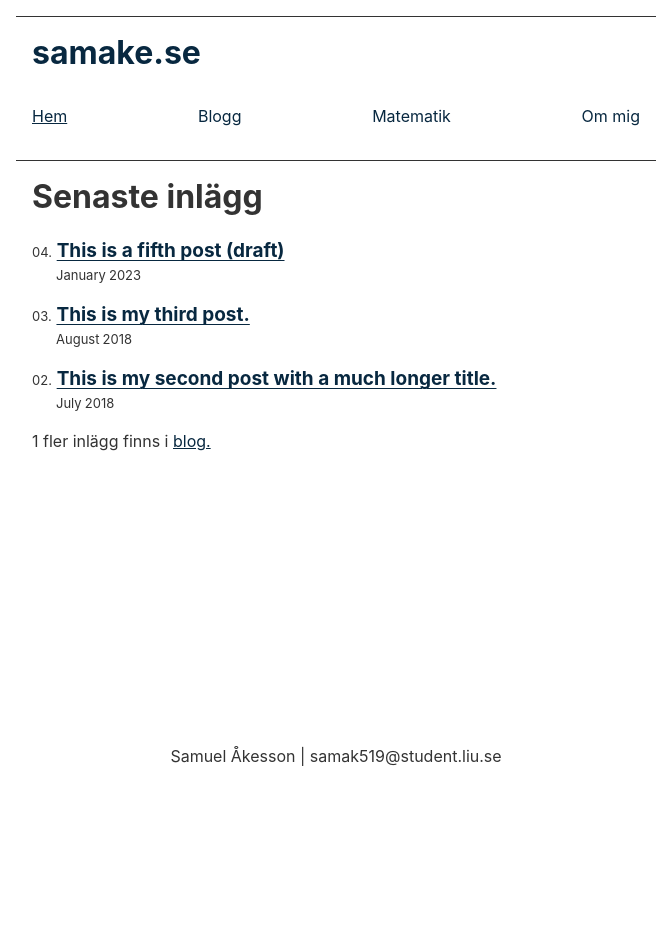
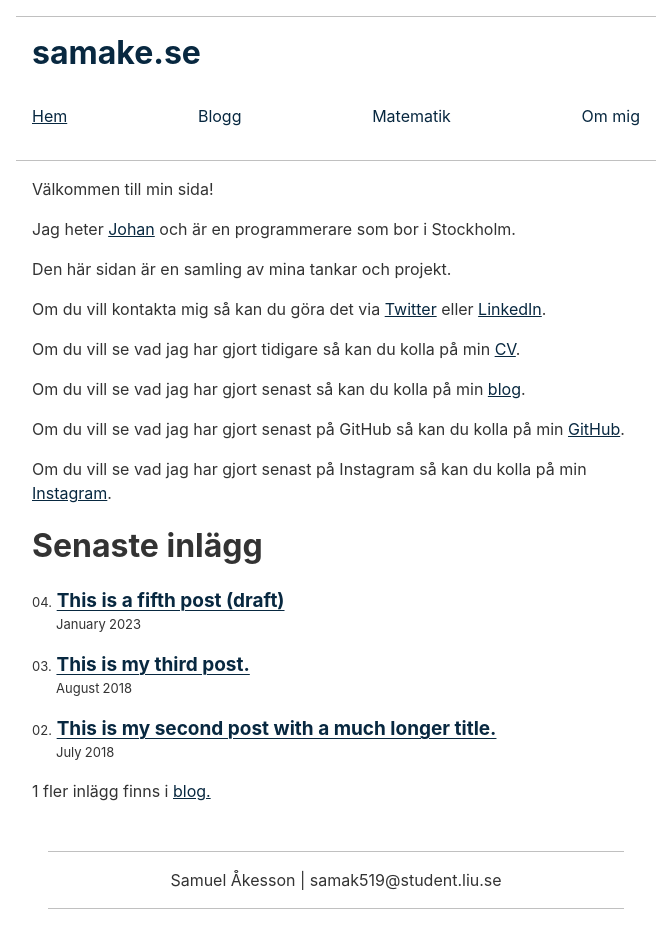
Before and after one commit to Sermuns/sermuns, an Eleventy site: page pages/index.njk in a window 1280 px wide. Shown: the whole page, without its empty margins (304-974 px from the left). Before the commit the page ends 800 px from the top, so only its background shows below. Built offline with nearby package versions, Linux system fonts and the light colour scheme; Eleventy itself is replaced by a stand-in of ours; files that its build step writes are made by us from their sources.

Commit message:
changing header again

```diff
--- a/pages/about/index.md
+++ b/pages/about/index.md
@@ -1,11 +1,9 @@
 ---
-layout: layouts/base
+layout: layouts/site
 title: Om mig
 eleventyNavigation:
   key: Om mig
   order: 99
 ---
 
-# {{title}}
-
-I am a person that writes stuff.
+Jag är en kreativ person.
--- a/pages/index.njk
+++ b/pages/index.njk
@@ -5,6 +5,16 @@ eleventyNavigation:
   order: 1
 numberOfLatestPostsToShow: 3
 ---
+
+<p>Välkommen till min sida!</p>
+<p>Jag heter <a href="/about">Johan</a> och är en programmerare som bor i Stockholm.</p>
+<p>Den här sidan är en samling av mina tankar och projekt.</p>
+<p>Om du vill kontakta mig så kan du göra det via <a href="https://twitter.com/johanbrook">Twitter</a> eller <a href="asdasd">LinkedIn</a>.</p>
+<p>Om du vill se vad jag har gjort tidigare så kan du kolla på min <a href="/cv">CV</a>.</p>
+<p>Om du vill se vad jag har gjort senast så kan du kolla på min <a href="/blog">blog</a>.</p>
+<p>Om du vill se vad jag har gjort senast på GitHub så kan du kolla på min <a href="github.com/johanbrook">GitHub</a>.</p>
+<p>Om du vill se vad jag har gjort senast på Instagram så kan du kolla på min <a href="instagram.com/johanbrook">Instagram</a>.</p>
+
 {% set postsCount = collections.posts | length %}
 {% set latestPostsCount = postsCount | min(numberOfLatestPostsToShow) %}
 <h1>Senaste inlägg{% if latestPostsCount != 1 %}{% endif %}</h1>
--- a/public/css/index.css
+++ b/public/css/index.css
@@ -22,9 +22,9 @@
 
 @media (prefers-color-scheme: dark) {
 	:root {
-		--color-gray-20: #e0e0e0;
-		--color-gray-50: #C0C0C0;
-		--color-gray-90: #dad8d8;
+		--color-gray-20: #858585;
+		--color-gray-50: #aeaeae;
+		--color-gray-90: #e2e2e2;
 
 		/* --text-color is assigned to --color-gray-_ above */
 		--text-color-link: #1493fb;
@@ -53,19 +53,20 @@ html {
 	overflow-y: scroll;
 }
 body {
-	max-width: 40em;
+	max-width: 40rem;
+	min-height: 100vh;
+	display: flex;
+	flex-direction: column;
 }
 
-footer{
-	padding: 2rem;
+main {
+	flex: 1;
+}
+
+footer {
+	margin: 2rem;
+	padding-bottom: 1rem;
 	text-align: center;
-	position: fixed;
-	bottom: 0;
-	left: 0;
-	right: 0;
-	display: flex;
-	align-items: center;
-	justify-content: center;
 }
 
 /* https://www.a11yproject.com/posts/how-to-hide-content/ */
@@ -113,8 +114,11 @@ text-align: center;
 
 header{
 	margin-top: 1rem;
-	border-bottom: 1px solid var(--color-gray-90);
-	border-top: 1px solid var(--color-gray-90);
+}
+
+header, footer{
+	border-bottom: 1px solid var(--color-gray-50);
+	border-top: 1px solid var(--color-gray-50);
 }
 header:after {
 	content: "";
```
